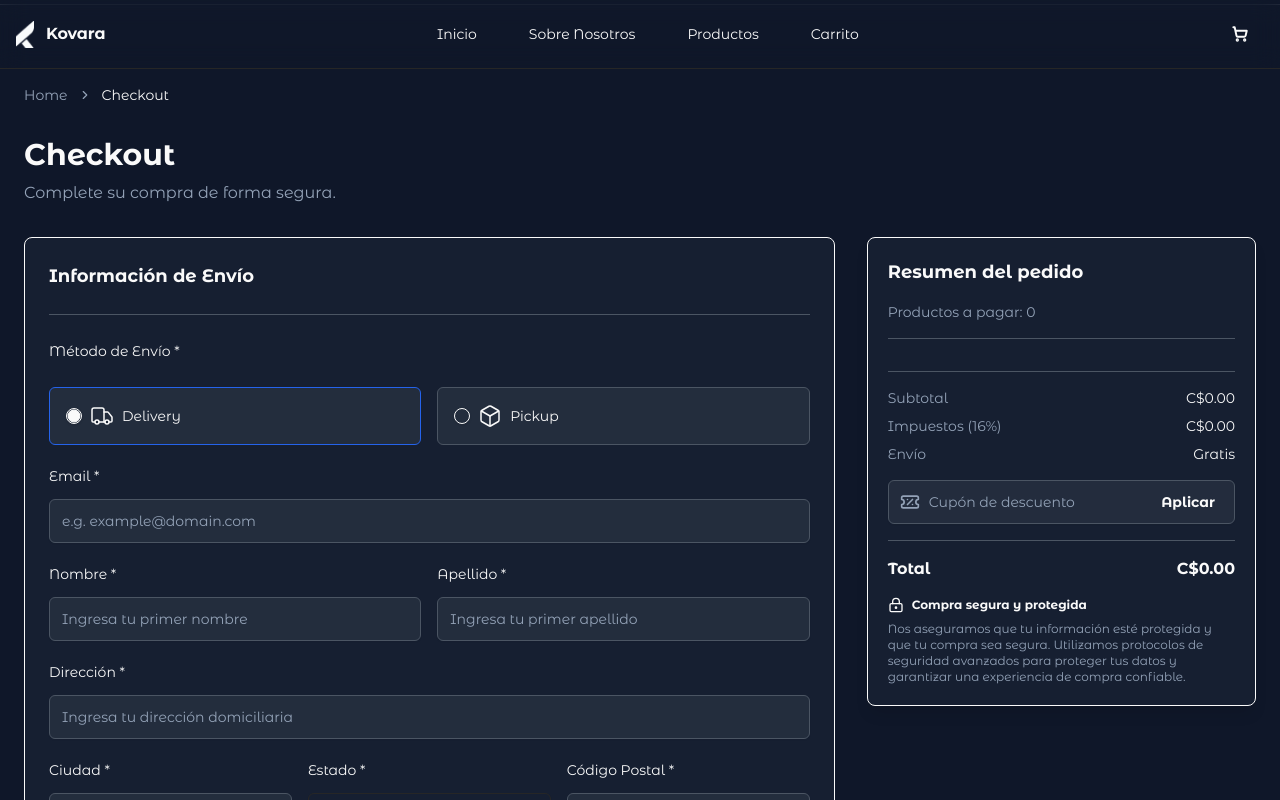
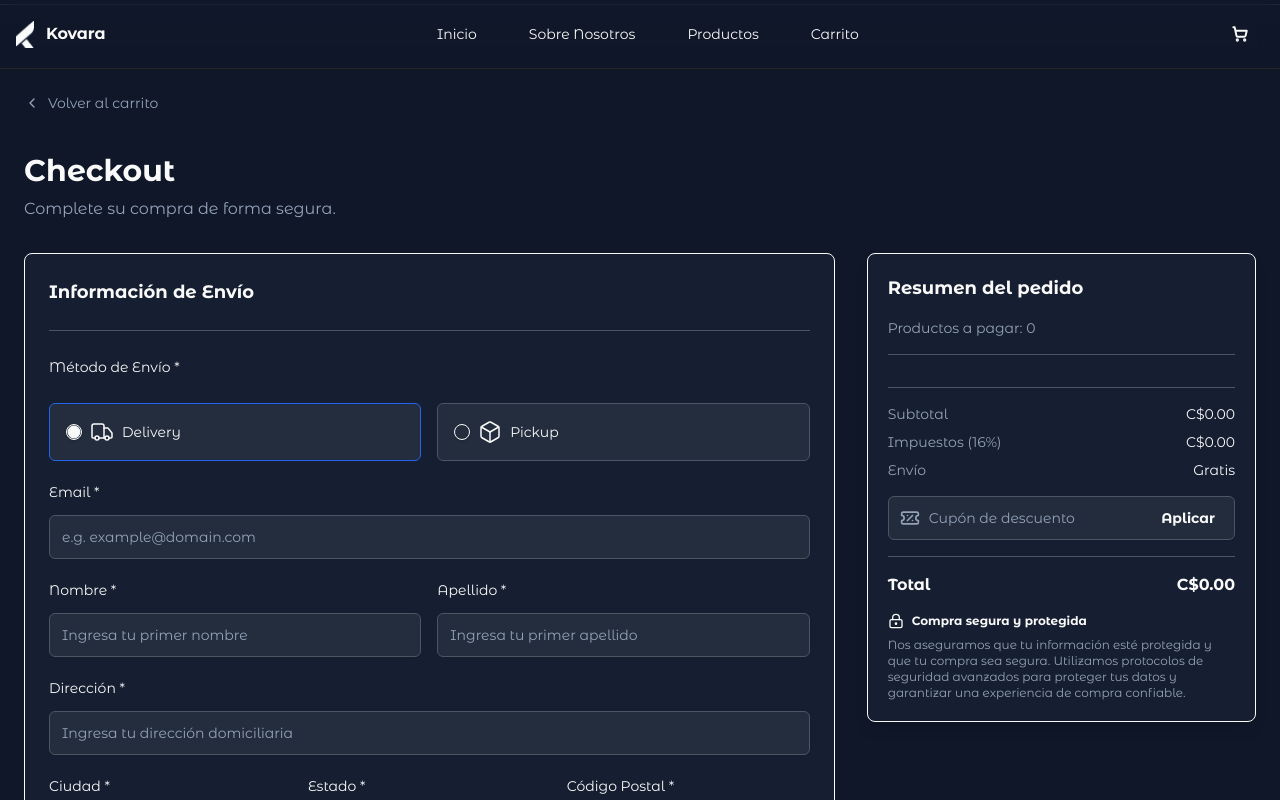
Before and after one commit to aaronportobanco/kovara-website, a Next.js app: page /checkout-page in a window 1280 px wide. Shown: the top 800 px of the page. Built offline with nearby package versions, Linux system fonts and the light colour scheme.

Commit message:
feat: replace Breadcrumb component with a back button for improved navigation

```diff
--- a/src/app/checkout-page/page.jsx
+++ b/src/app/checkout-page/page.jsx
@@ -1,13 +1,17 @@
 import React from "react";
-import BreadcrumbComp from "@/components/layout/BreadcrumbComp";
 import { ShippingForm } from "./components/ShippingForm";
 import OrderSummary from "./components/OrderSummay";
+import { Button } from "@/components/ui/button";
+import { ChevronLeft } from "lucide-react";
 
 const CheckOut = () => {
   return (
     <section className="flex flex-col p-4 md:px-6 gap-8">
       {/* Breadcrumb y encabezado */}
-      <BreadcrumbComp page="Checkout" />
+      <Button variant="Link" href="/cart" className="w-full flex justify-start px-0 text-muted-foreground">
+        <ChevronLeft />
+        Volver al carrito
+      </Button>
       <div className="space-y-2">
         <h2 className="text-3xl font-bold">Checkout</h2>
         <p className="text-base text-muted-foreground">
@@ -19,7 +23,7 @@ const CheckOut = () => {
           <ShippingForm />
         </div>
         <div className="lg:col-span-1 rounded-2xl">
-          <OrderSummary/>
+          <OrderSummary />
         </div>
       </div>
     </section>
```
